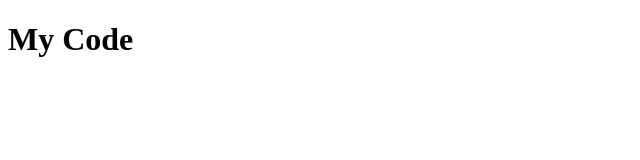
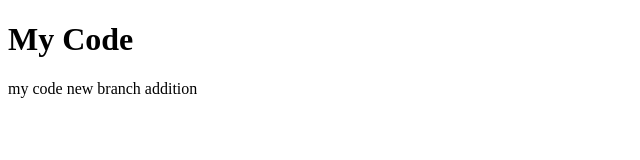
Before and after one commit to patyagire/myrepo, a plain HTML site: page index.html in a window 1280 px wide. Shown: the whole page, without its empty margins (0-640 px from the left). Drawn offline with Linux system fonts and the light colour scheme.

Commit message:
Update index.html

```diff
--- a/index.html
+++ b/index.html
@@ -7,5 +7,6 @@
 </head>
 <body>
     <h1>My Code</h1>
+    <p>my code new branch addition</p>
 </body>
 </html>
```
